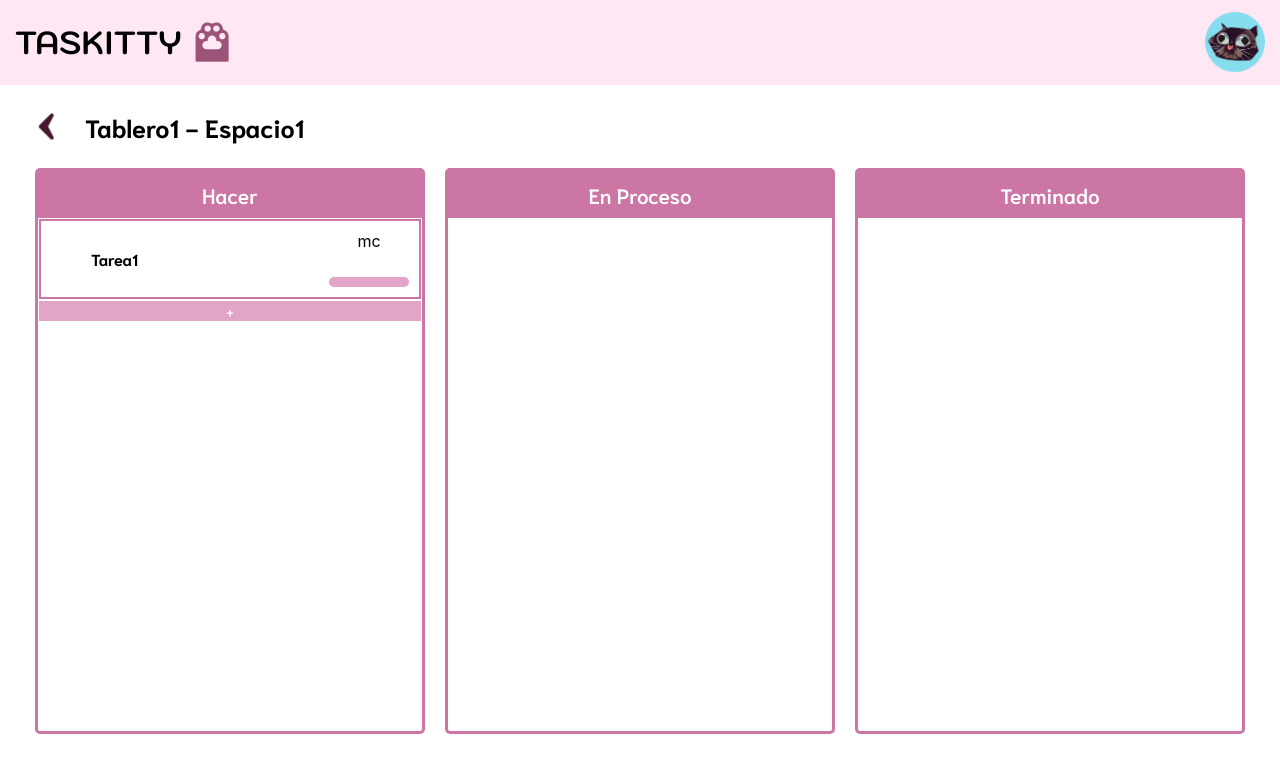
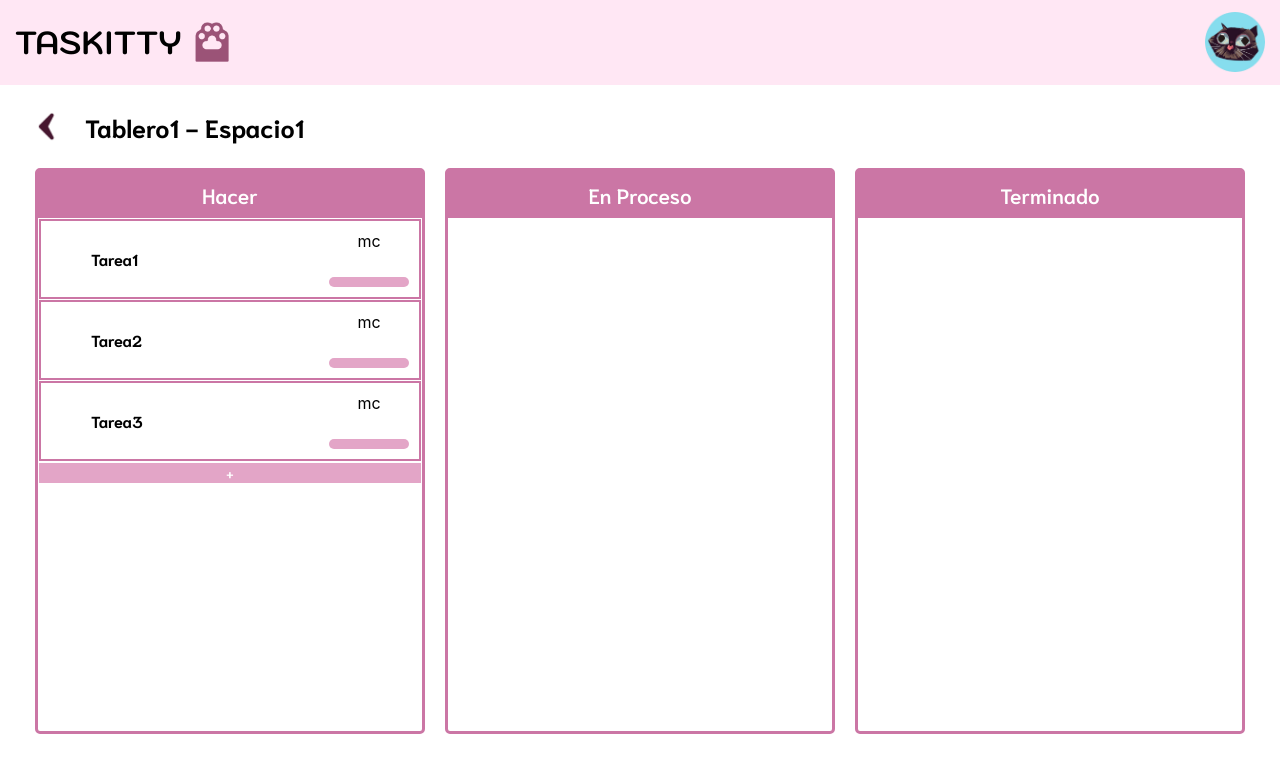
Before and after one commit to KatherineDG/Taskitty, a React (Create React App) app: page /tablero in a window 1280 px wide. Shown: the top 772 px of the page. Built offline with nearby package versions, Linux system fonts and the light colour scheme.

Commit message:
Movimiento de tareas - rect-beautiful-dnd (React.StrictMode see)

```diff
--- a/package.json
+++ b/package.json
@@ -7,6 +7,7 @@
     "@testing-library/react": "^13.4.0",
     "@testing-library/user-event": "^13.5.0",
     "react": "^18.3.1",
+    "react-beautiful-dnd": "^13.1.1",
     "react-dom": "^18.3.1",
     "react-router-dom": "^6.26.0",
     "react-scripts": "5.0.1",
--- a/src/components/styles/Tarea.css
+++ b/src/components/styles/Tarea.css
@@ -1,6 +1,11 @@
 .root-tarea{
     margin: 1px;
     border: 2px solid #CB76A5;
+    cursor: grab;
+}
+
+.root-tarea:active{
+    cursor: grabbing;
 }
 
 .tarea{
@@ -8,6 +13,7 @@
     flex-direction: row;
     justify-content: space-between;
     align-items: center;
+    background-color: white;
 }
 
 .titulo-tarea{
--- a/src/index.js
+++ b/src/index.js
@@ -1,18 +1,18 @@
 import React from 'react';
 import ReactDOM from 'react-dom/client';
 import './index.css';
-import App from './App';
+//import App from './App';
 import reportWebVitals from './reportWebVitals';
 import AppRoutes from './routes/AppRoutes';
 import {BrowserRouter} from 'react-router-dom';
 
 const root = ReactDOM.createRoot(document.getElementById('root'));
 root.render(
-  <React.StrictMode>
+  //<React.StrictMode> //por el react-beautiful-dnd
     <BrowserRouter>
       <AppRoutes />
     </BrowserRouter>
-  </React.StrictMode>
+  //</React.StrictMode>
 );
 
 // If you want to start measuring performance in your app, pass a function
--- a/src/pages/Tablero.js
+++ b/src/pages/Tablero.js
@@ -1,53 +1,130 @@
-import {React, useState} from 'react';
-import {useNavigate} from 'react-router-dom';
+import React, { useState } from 'react';
+import { useNavigate } from 'react-router-dom';
+import { DragDropContext, Droppable, Draggable } from 'react-beautiful-dnd';
 import './styles/Tablero.css';
 import Navegacion from '../components/Navegacion';
 import Tarea from '../components/Tarea';
 
 function Tablero() {
-
   const navigate = useNavigate();
 
-    const [abrirModalCrearTarea, setAbrirModalCrearTarea] = useState(false);
+  const [hacerTareas, setHacerTareas] = useState([
+    { id: '1', tituloTarea: 'Tarea1', listaMiembrosConectados: ['m1', 'm2'], dificultad: 'facil' },
+    { id: '2', tituloTarea: 'Tarea2', listaMiembrosConectados: ['m1', 'm2'], dificultad: 'facil' },
+    { id: '3', tituloTarea: 'Tarea3', listaMiembrosConectados: ['m1', 'm2'], dificultad: 'facil' }
+  ]);
 
-    const nombreTablero = 'Tablero1';
-    const nombreEspacio = 'Espacio1';
+  const [enProcesoTareas, setEnProcesoTareas] = useState([]);
+  const [terminadoTareas, setTerminadoTareas] = useState([]);
 
   const irAtras = () => {
-        navigate('/home-espacios')
+    navigate('/home-espacios');
+  };
+
+  const onDragEnd = (result) => {
+    const { source, destination } = result;
+
+    if (!destination) return;
+
+    if (source.droppableId === destination.droppableId && source.index === destination.index) {
+      return;
     }
 
-    const handleAbrirModalCrearTarea = () => {
-        setAbrirModalCrearTarea(true);
-    }
+    const getList = (id) => {
+      if (id === 'todo') return hacerTareas;
+      if (id === 'inProcess') return enProcesoTareas;
+      if (id === 'done') return terminadoTareas;
+    };
 
+    const setList = (id, tasks) => {
+      if (id === 'todo') setHacerTareas(tasks);
+      if (id === 'inProcess') setEnProcesoTareas(tasks);
+      if (id === 'done') setTerminadoTareas(tasks);
+    };
+
+    const sourceTasks = getList(source.droppableId);
+    const destTasks = getList(destination.droppableId);
+    const [movedTask] = sourceTasks.splice(source.index, 1);
+
+    destTasks.splice(destination.index, 0, movedTask);
+
+    setList(source.droppableId, [...sourceTasks]);
+    setList(destination.droppableId, [...destTasks]);
+  };
 
   return (
-        <div>
+    <DragDropContext onDragEnd={onDragEnd}>
       <Navegacion />
       <div className='tablero'>
         <div className='contenedor-titulo-tablero'>
-                    <img src='icons/iconback.png' onClick={irAtras} alt='volver' style={{"cursor":"pointer"}} height={35} width={35}></img>
-                    <p style={{"fontFamily":"Niramit-Bold", "fontSize":25, "margin-left":"20px"}}> {nombreTablero} - {nombreEspacio} </p>
+          <img src='icons/iconback.png' onClick={irAtras} alt='volver' style={{ cursor: 'pointer' }} height={35} width={35} />
+          <p style={{ fontFamily: 'Niramit-Bold', fontSize: 25, marginLeft: 20 }}>Tablero1 - Espacio1</p>
         </div>
         <div className='contenedor-cajas-tareas'>
           <div className='caja-tareas'>
             <p className='titulo-caja-tareas'>Hacer</p>
-                        <div className='contenedor-tareas'>
-                            <Tarea tituloTarea={'Tarea1'} listaMiembrosConectados={['m1', 'm2']} dificultad={'facil'}/>
+            <Droppable droppableId="todo">
+              {(provided) => (
+                <div ref={provided.innerRef} {...provided.droppableProps} className='contenedor-tareas'>
+                  {hacerTareas.map((tarea, index) => (
+                    <Draggable key={tarea.id} draggableId={tarea.id} index={index}>
+                      {(provided) => (
+                        <div ref={provided.innerRef} {...provided.draggableProps} {...provided.dragHandleProps}>
+                          <Tarea tituloTarea={tarea.tituloTarea} listaMiembrosConectados={tarea.listaMiembrosConectados} dificultad={tarea.dificultad} />
                         </div>
+                      )}
+                    </Draggable>
+                  ))}
+                  {provided.placeholder}
+                </div>
+              )}
+            </Droppable>
             <button className='btn-crear-tarea'>+</button>
           </div>
+
           <div className='caja-tareas'>
             <p className='titulo-caja-tareas'>En Proceso</p>
+            <Droppable droppableId="inProcess">
+              {(provided) => (
+                <div ref={provided.innerRef} {...provided.droppableProps} className='contenedor-tareas'>
+                  {enProcesoTareas.map((tarea, index) => (
+                    <Draggable key={tarea.id} draggableId={tarea.id} index={index}>
+                      {(provided) => (
+                        <div ref={provided.innerRef} {...provided.draggableProps} {...provided.dragHandleProps}>
+                          <Tarea tituloTarea={tarea.tituloTarea} listaMiembrosConectados={tarea.listaMiembrosConectados} dificultad={tarea.dificultad} />
                         </div>
+                      )}
+                    </Draggable>
+                  ))}
+                  {provided.placeholder}
+                </div>
+              )}
+            </Droppable>
+          </div>
+
           <div className='caja-tareas'>
             <p className='titulo-caja-tareas'>Terminado</p>
+            <Droppable droppableId="done">
+              {(provided) => (
+                <div ref={provided.innerRef} {...provided.droppableProps} className='contenedor-tareas'>
+                  {terminadoTareas.map((tarea, index) => (
+                    <Draggable key={tarea.id} draggableId={tarea.id} index={index}>
+                      {(provided) => (
+                        <div ref={provided.innerRef} {...provided.draggableProps} {...provided.dragHandleProps}>
+                          <Tarea tituloTarea={tarea.tituloTarea} listaMiembrosConectados={tarea.listaMiembrosConectados} dificultad={tarea.dificultad} />
+                        </div>
+                      )}
+                    </Draggable>
+                  ))}
+                  {provided.placeholder}
+                </div>
+              )}
+            </Droppable>
           </div>
         </div>
       </div>
-        </div>
-    )
+    </DragDropContext>
+  );
 }
 
 export default Tablero;
```
Also changed, not shown: 1 other file (tests, documents, lock files or other folders). Lines whose indentation alone changed are shown as unchanged.
